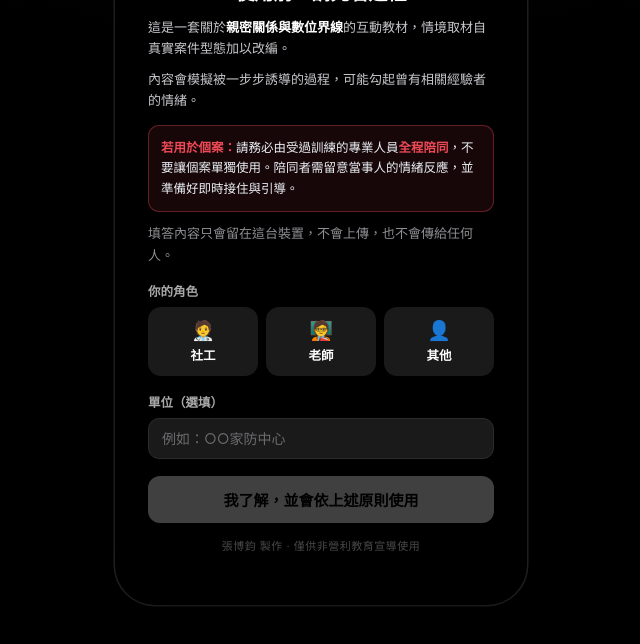
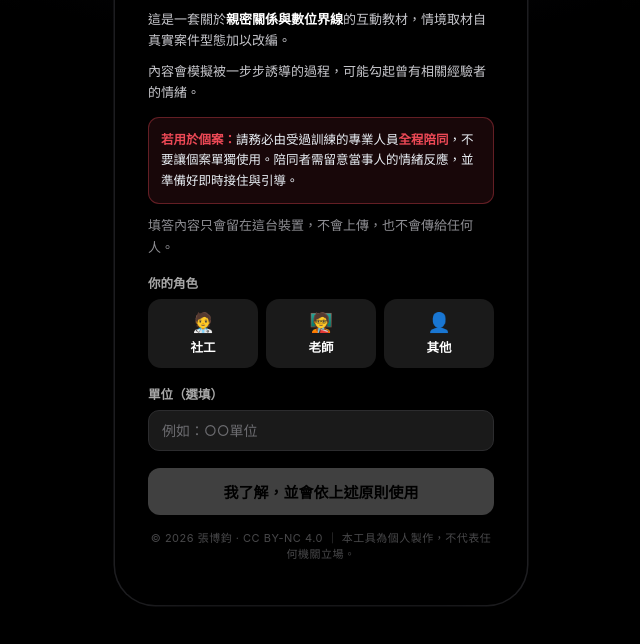
Before and after one commit to stop-dsv-tw/boundaries, a plain HTML site: page index.html in a window 1280 px wide. Shown: the part 156-800 px from the top of the page, without its empty margins (319-959 px from the left). Drawn offline with Linux system fonts and the light colour scheme.

Commit message:
帳號更名、改 CC BY-NC 4.0 授權、統一 README 與個人聲明
Co-authored-by: stop-dsv-tw <stop-dsv-tw@users.noreply.github.com>

```diff
--- a/index.html
+++ b/index.html
@@ -5,9 +5,8 @@
   親密關係與數位性影像界線 互動教材（國中・高中）
 
   製作：張博鈞
-  © 2026 張博鈞　保留著作權利
-  個人製作之實務輔助工具，非任何機關之正式工具。
-  僅供非營利之教育與實務使用，請勿移除署名或作商業用途。
+  © 2026 張博鈞，採 CC BY-NC 4.0 授權：可自由分享與改作，需標示作者、不得商業使用。
+  本工具為個人製作，不代表任何機關立場。
   ============================================================
 -->
 <html lang="zh-Hant">
@@ -205,11 +204,11 @@
           <button class="opt" data-role="其他"><span class="ic">👤</span><span class="lb">其他</span></button>
         </div>
         <div class="gq">單位（選填）</div>
-        <input type="text" id="unitInput" class="gateinput" placeholder="例如：○○家防中心" autocomplete="off">
+        <input type="text" id="unitInput" class="gateinput" placeholder="例如：○○單位" autocomplete="off">
       </div>
 
       <button class="startbtn" id="gateBtn">我了解，並會依上述原則使用</button>
-      <div class="credit">張博鈞 製作 · 僅供非營利教育宣導使用</div>
+      <div class="credit">© 2026 張博鈞 · CC BY-NC 4.0 ｜ 本工具為個人製作，不代表任何機關立場。</div>
     </div>
   </div>
 
@@ -241,7 +240,7 @@
     <div class="listhead"><h2>訊息</h2><div class="who" id="profileLabel"></div><button class="chg" onclick="backToSelect()">切換</button></div>
     <div class="listnote">這裡沒有「不要跟陌生人說話」這條防線可以用。會傷到你的，常常是<b>你認識、甚至喜歡的人</b>——他一句一句把你的界線往後推。你要做的不是看出誰是壞人，是<b>守住自己的底線</b>。<br><span style="color:#666;">（高中／高職身分會多解鎖一關進階的）</span></div>
     <div id="chatlist"></div>
-    <div class="foot">情境取材自實務案件型態並加以改編、虛構，僅供辨識與討論教育，不含露骨內容，不代表任何特定個案。</div>
+    <div class="foot">情境取材自實務案件型態並加以改編、虛構，僅供辨識與討論教育，不含露骨內容，不代表任何特定個案。<br>© 2026 張博鈞 · CC BY-NC 4.0 ｜ 本工具為個人製作，不代表任何機關立場。</div>
   </div>
 
   <div class="chat" id="chat">
```
Also changed, not shown: 2 other files.
